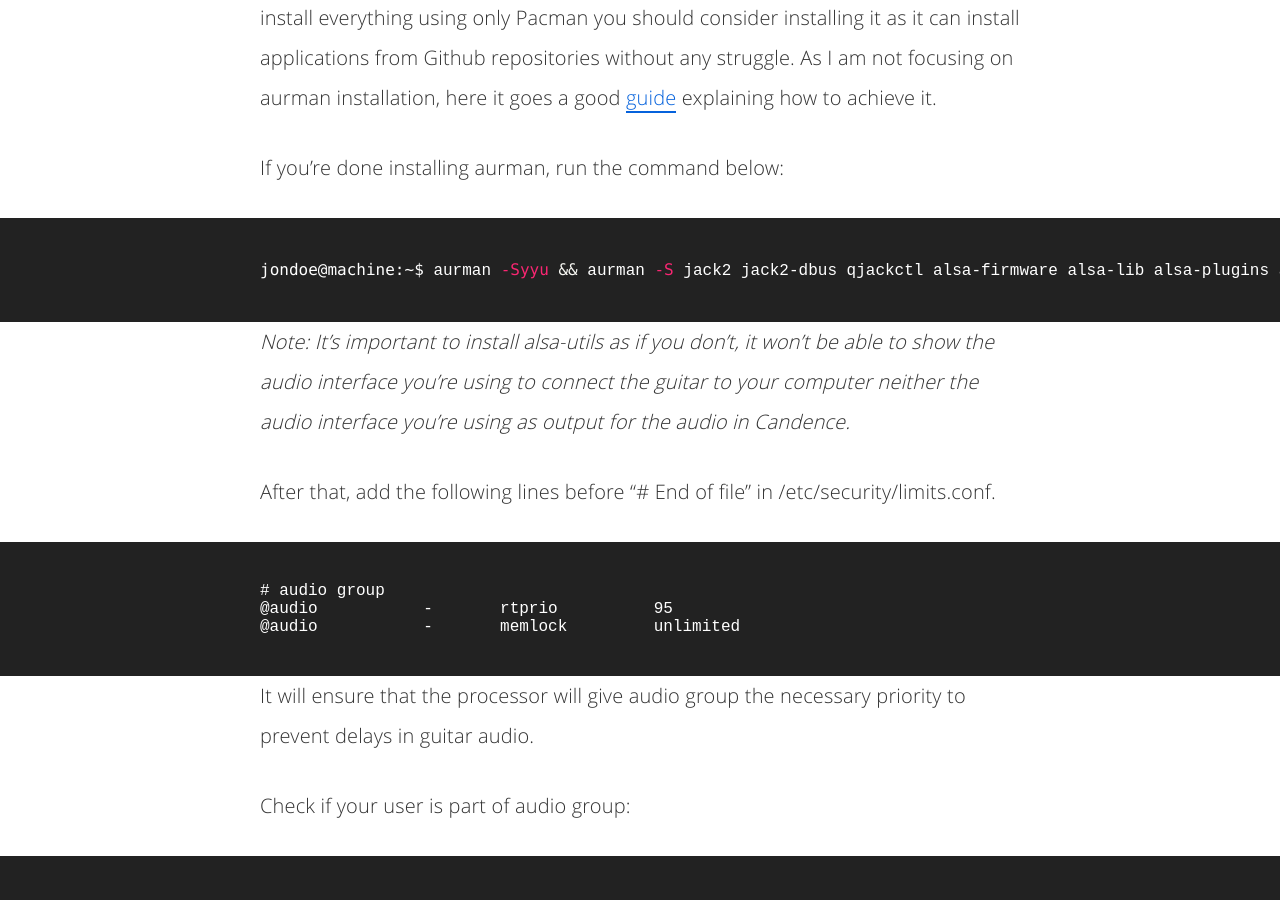
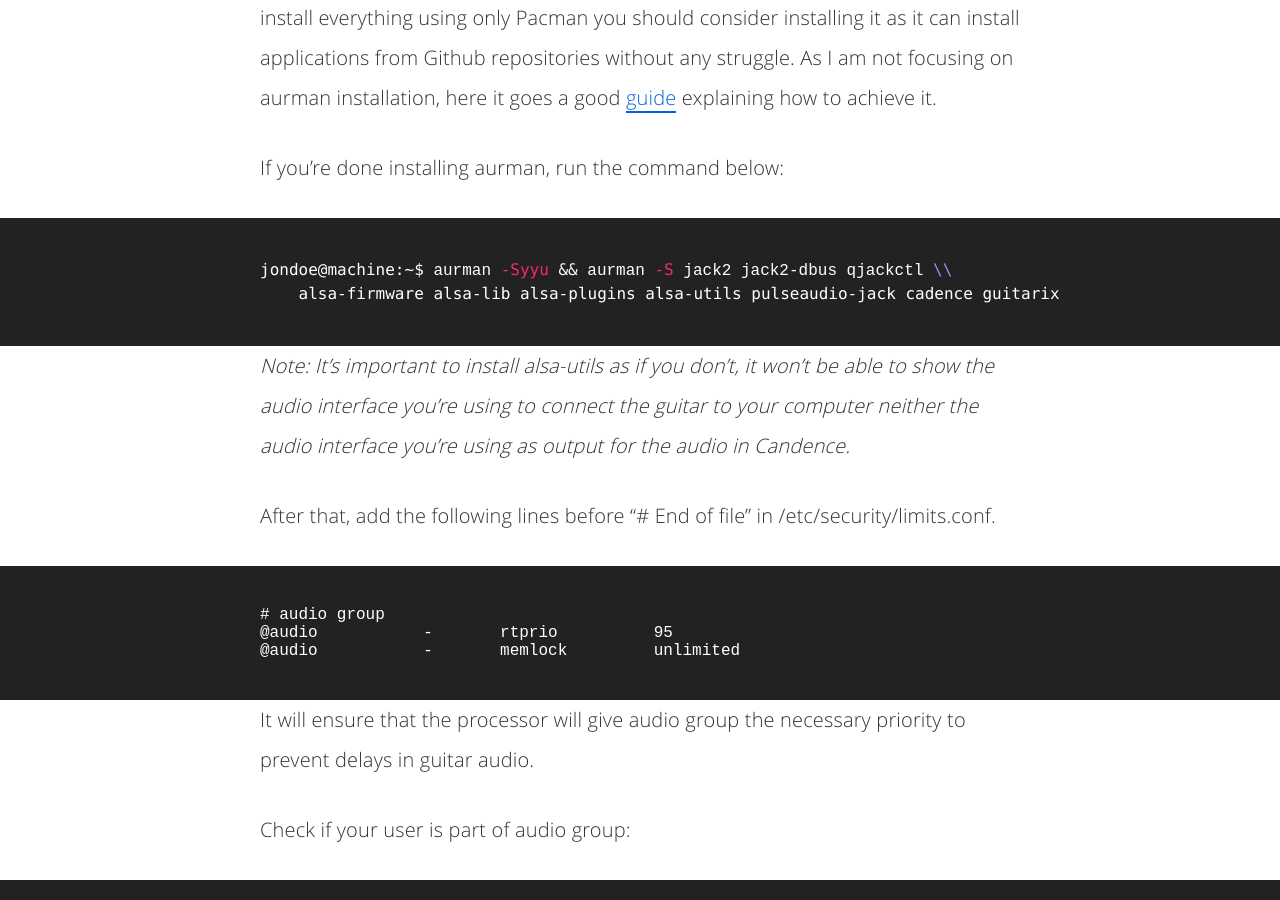
Before and after one commit to icaroerasmo/icaroerasmo.github.io, a Jekyll site: the page built from _posts/2021-11-27-guitarix-arch-linux.md, in a window 1280 px wide and 900 px high, scrolled down 1882 px. Built offline with Jekyll 4.4.1, drawn with Linux system fonts in a browser that asks for light colours; comment, search, counter and statistics services are not loaded; part of the change alters nothing that is shown.

Commit message:
Fixes image paths

````diff
--- a/_posts/2021-11-27-guitarix-arch-linux.md
+++ b/_posts/2021-11-27-guitarix-arch-linux.md
@@ -44,7 +44,8 @@ here it goes a good [guide][aurman-guide] explaining how to achieve it.
 If you're done installing aurman, run the command below:
 
 ```console
-jondoe@machine:~$ aurman -Syyu && aurman -S jack2 jack2-dbus qjackctl alsa-firmware alsa-lib alsa-plugins alsa-utils pulseaudio-jack cadence guitarix
+jondoe@machine:~$ aurman -Syyu && aurman -S jack2 jack2-dbus qjackctl \\
+    alsa-firmware alsa-lib alsa-plugins alsa-utils pulseaudio-jack cadence guitarix
 ```
 
 *Note: It's important to install alsa-utils as if you don't, it won't be able to show the audio interface you're
@@ -83,11 +84,11 @@ or pay attention to.
 
 Click on Configure:
 
-![Click on configure](print1.png)
+![Click on configure](/assets/img/2021-11-27-guitarix-arch-linux/print1.png)
 
 then, click on Alsa:
 
-![Click on Alsa](print2.png)
+![Click on Alsa](/assets/img/2021-11-27-guitarix-arch-linux/print2.png)
 
 Configure all highlighted fields in the image below. You should know how many input channels your recording interface has and how many output channels
 your audio box or headphones have or it may not work when you click on "start". The other parameters in properties section can be configured to fit your
@@ -97,21 +98,21 @@ needs later. Don't forget to press "OK" when you're done.
 
 Click on "start":
 
-![Press start](print4.png)
+![Press start](/assets/img/2021-11-27-guitarix-arch-linux/print4.png)
 
 If is everything ok, you should see a message like the one highlighted in the image below:
 
-![Server Status: Started](print5.png)
+![Server Status: Started](/assets/img/2021-11-27-guitarix-arch-linux/print5.png)
 
 Now open Guitarix and Qjackctl. In Qjackctl click on "start" and then on "graph" (I don't know how Qjackctl's interface is gonna show up in your Arch
 installation once mine is translated to portuguese but the image should help).
 
-![Qjackctl main interface](print6.png)
+![Qjackctl main interface](/assets/img/2021-11-27-guitarix-arch-linux/print6.png)
 
 Connect your capture device output to "gx_head_amp", "gx_head_amp"'s output to "gx_head_fx" and "gx_head_fx"'s
 both outputs to each system playback input as follows:
 
-![Connecting devices](print7.png)
+![Connecting devices](/assets/img/2021-11-27-guitarix-arch-linux/print7.png)
 
 You should be able to make a sound with your guitar now unless you missconnected any device wrongly. Each environment has its own particularities and the
 name of inputs and outputs may vary, so if it's not working, try to connect a different capture device to "gx_head_amp". In the image taken from my setup
````
